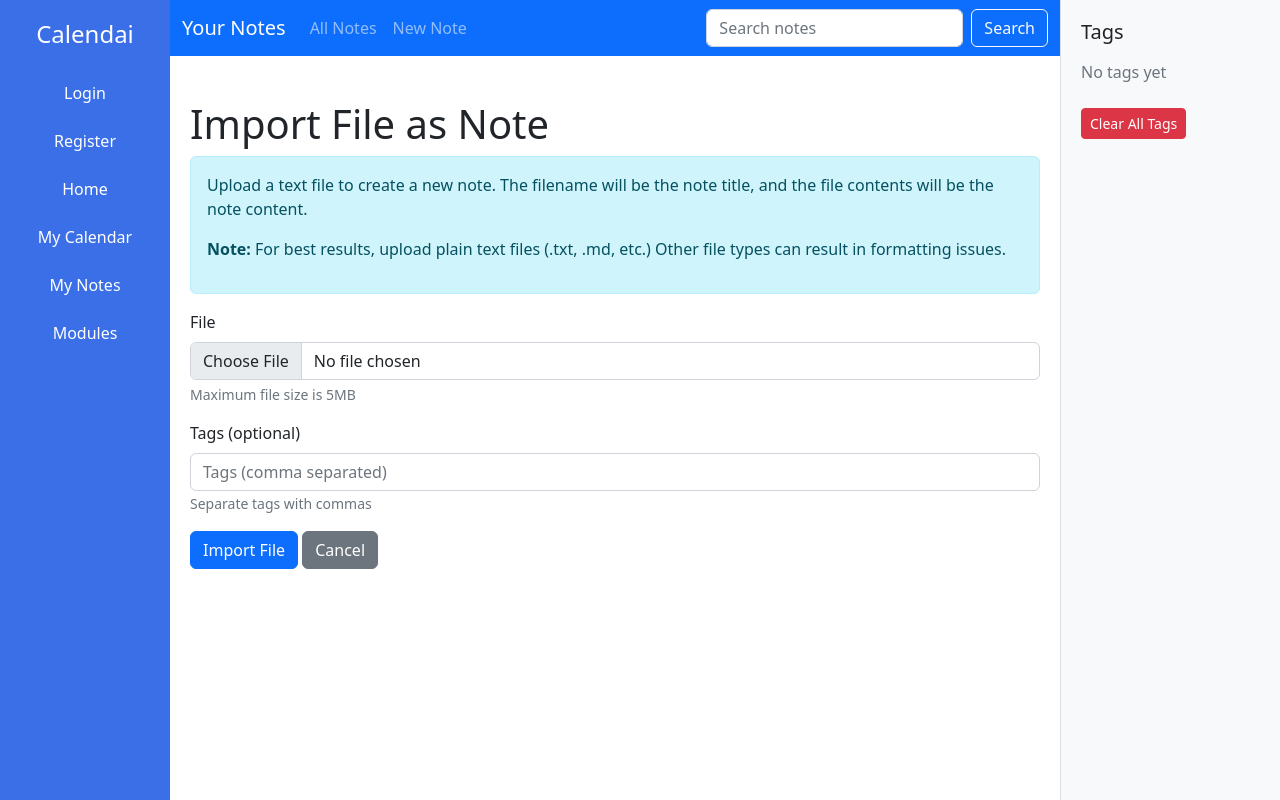
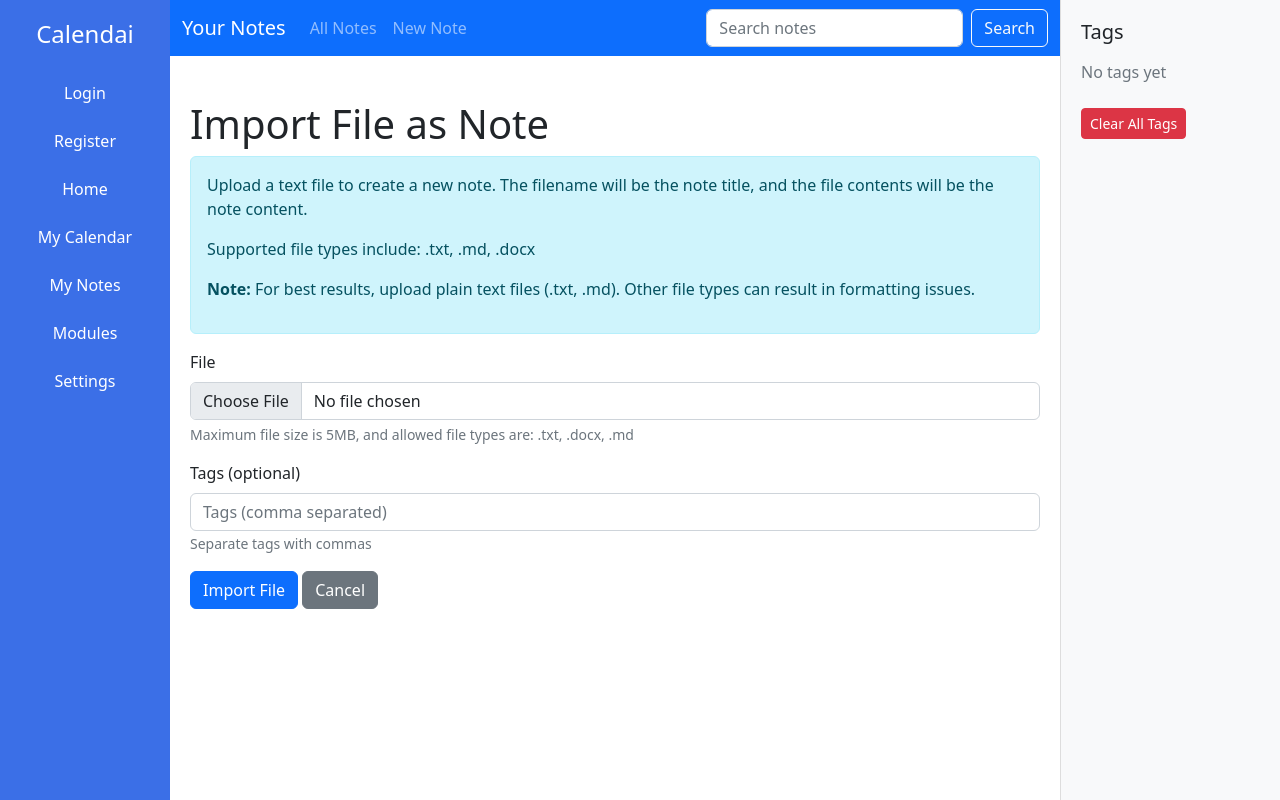
Before and after one commit to UCCS-SP25-CS4300-CS5300-1/Group-3-spring-2025, a Django app: page /notepage/import/ in a window 1280 px wide. Run offline with Django 4.2, Linux system fonts and the light colour scheme; parts of the project's set-up code (start-up, migrations or seed data) failed here and were passed over; some libraries are stand-ins or nearby versions.

Commit message:
File fix and some formatting.

```diff
--- a/group3_project/calendar/home/templates/home/calendar.html
+++ b/group3_project/calendar/home/templates/home/calendar.html
@@ -104,7 +104,9 @@
       var calendarEvents = eventsData.map(function(event) {
         var days = getDaysUntil(event.due_date);
         var bgColor;
-        if (days <= 3) {
+        if (days < 0) {
+          bgColor = "#847e7e"
+        } else if (days <= 3) {
           bgColor = "#e05045";
         } else if (days > 3 && days <= 7) {
           bgColor = "#f0ec2e";
--- a/group3_project/calendar/home/templates/home/index.html
+++ b/group3_project/calendar/home/templates/home/index.html
@@ -18,7 +18,7 @@
           {% csrf_token %}
           <div>
               <label for="canvas_url">Canvas URL:</label>
-              <input type="url" name="canvas_url" id="canvas_url" required placeholder="https://yourcanvas.instructure.com">
+              <input type="url" name="canvas_url" id="canvas_url" required placeholder="https://canvas.###.edu">
           </div>
           <div>
               <label for="api_token">API Token:</label>
@@ -32,6 +32,6 @@
       </form>
   </main>
   <footer>
-      <p>Created by [Alejandro Barragan Solis, Carson King, Brian Goins, Aidan Meshberg, Ashlee Paradis] - Last Updated 4/7/2025</p>
+      <p>Created by [Alejandro Barragan Solis, Carson King, Brian Goins, Aidan Meshberg, Ashlee Paradis] - Last Updated 4/21/2025</p>
   </footer>
 {% endblock %}
--- a/group3_project/calendar/home/templates/home/navigationbar.html
+++ b/group3_project/calendar/home/templates/home/navigationbar.html
@@ -53,4 +53,6 @@
     <a href="{% url 'calendar_view' %}">My Calendar</a>
     <a href="{% url 'note_list' %}">My Notes</a>
     <a href="{% url 'courses_list' %}">Modules</a>
+    <!--Make sure this stays at the bottom of the sidebar!-->
+    <a href="{% url 'home_settings' %}">Settings</a>
 </div>
--- a/group3_project/calendar/home/urls.py
+++ b/group3_project/calendar/home/urls.py
@@ -1,5 +1,5 @@
 from django.urls import path, include
-from .views import index, fetch_assignments, calendar_view, clear_calendar, courses_list, course_detail, assignment_detail, wipe_saved, register
+from .views import *
 from django.contrib.auth import views as auth_views
 from . import views as home_views
 
@@ -15,4 +15,5 @@ urlpatterns = [
     path('course/<str:course_name>/', course_detail, name='course_detail'),
     path('assignment/<int:assignment_id>/', assignment_detail, name='assignment_detail'),
     path('wipe_saved/', wipe_saved, name='wipe_saved'),
+    path('home_settings/', home_settings, name='home_settings'),
 ]
--- a/group3_project/calendar/home/views.py
+++ b/group3_project/calendar/home/views.py
@@ -281,3 +281,6 @@ def register(request):
 @login_required
 def index(request):
     return render(request, 'home/index.html')
+
+def home_settings(request):
+    return render(request, 'home/home_settings.html')
--- a/group3_project/calendar/notepage/forms.py
+++ b/group3_project/calendar/notepage/forms.py
@@ -22,7 +22,7 @@ class NoteForm(forms.ModelForm):
 class FileImportForm(forms.Form):
     file = forms.FileField(
         label='Select a file to import',
-        help_text='Maximum file size is 5MB',
+        help_text='Maximum file size is 5MB, and allowed file types are: .txt, .docx, .md',
         widget=forms.FileInput(attrs={'class': 'form-control'})
     )
     tags = forms.CharField(
@@ -33,3 +33,14 @@ class FileImportForm(forms.Form):
             'data-role': 'tagsinput'
         })
     )
+
+    def check_file(self):
+        file = self.cleaned_data.get('file')
+        if file:
+            ext = os.path.splitext(file.name)[1].lower()
+
+            allow_ext = ['.txt, .docx, .md']
+
+            if ext not in allow_ext:
+                raise ValidationError(f'Unsupported file extension. Allowed types are: {", ".join(allow_ext)}')
+        return file
--- a/group3_project/calendar/notepage/templates/notepage/import_file.html
+++ b/group3_project/calendar/notepage/templates/notepage/import_file.html
@@ -8,7 +8,8 @@
 
         <div class="alert alert-info">
             <p>Upload a text file to create a new note. The filename will be the note title, and the file contents will be the note content.</p>
-            <p><b>Note:</b> For best results, upload plain text files (.txt, .md, etc.) Other file types can result in formatting issues.</p>
+            <p>Supported file types include: .txt, .md, .docx</p>
+            <p><b>Note:</b> For best results, upload plain text files (.txt, .md). Other file types can result in formatting issues.</p>
         </div>
 
         <form method="post" enctype="multipart/form-data">
--- a/group3_project/calendar/notepage/templates/notepage/note_base.html
+++ b/group3_project/calendar/notepage/templates/notepage/note_base.html
@@ -108,6 +108,8 @@
         <a href="{% url 'calendar_view' %}">My Calendar</a>
         <a href="{% url 'note_list' %}">My Notes</a>
         <a href="{% url 'courses_list' %}">Modules</a>
+        <!--Make sure this stays at the bottom on the sidebar!-->
+        <a href="{% url 'home_settings' %}">Settings</a>
 
     </div>
 
--- a/group3_project/calendar/notepage/views.py
+++ b/group3_project/calendar/notepage/views.py
@@ -12,7 +12,7 @@ from dotenv import load_dotenv
 from django.http import HttpResponse
 from django.views.decorators.csrf import csrf_exempt
 from django.core.files.uploadedfile import UploadedFile
-import os
+import docx
 
 @csrf_exempt
 def note_list(request):
@@ -124,13 +124,27 @@ def import_file(request):
 
             filename = os.path.basename(uploaded_file.name)
             title = os.path.splitext(filename)[0]
+            ext = os.path.splitext(filename)[1].lower()
 
             content = ""
-            if isinstance(uploaded_file, UploadedFile):
-                try:                            # Parseable text file
+            if ext == '.txt':
+                try:
                     content = uploaded_file.read().decode('utf-8')
-                except UnicodeDecodeError:      # Unparseable file
-                    content = f"This note was created from file: {filename}\nThe file content could not be displayed as text."
+                except UnicodeDecodeError:
+                    content = f"This note was created from file: {filename}\n\nThe file content could not be displayed as text."
+            elif ext == '.md':
+                try:
+                    content = uploaded_file.read().decode('utf-8')
+                except UnicodeDecodeError:
+                    content = f"This note was created from file: {filename}\n\nThe file content could not be displayed as text."
+            elif ext == '.docx':
+                try:
+                    doc = docx.Document(uploaded_file)
+                    content = '\n\n'.join([paragraph.text for paragraph in doc.paragraphs])
+                except Exception as e:
+                    content = f"This note was created from file: {filename}\n\nError reading the document: {str(e)}"
+            else:
+                content = f"The file you tried to upload has an unsupported file type ({ext}). Please delete this note and upload a file with a support file type."
 
             note = Note(title=title, content=content)
             note.save()
```
Also changed, not shown: group3_project/calendar/home/templates/home/home_settings.html (added, +12 -0 lines), group3_project/calendar/notepage/tests.py (+8 -0 lines), group3_project/calendar/db.sqlite3.
